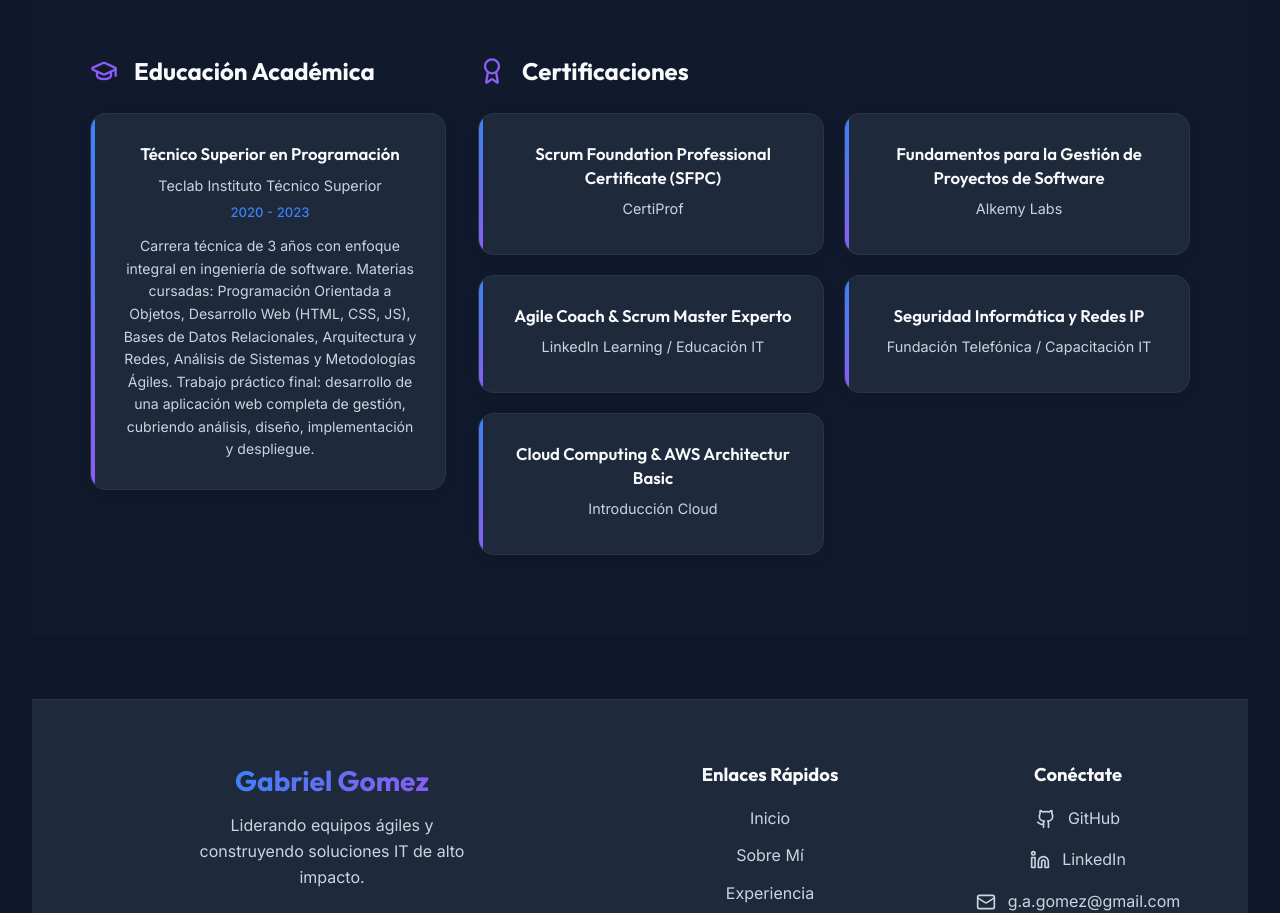
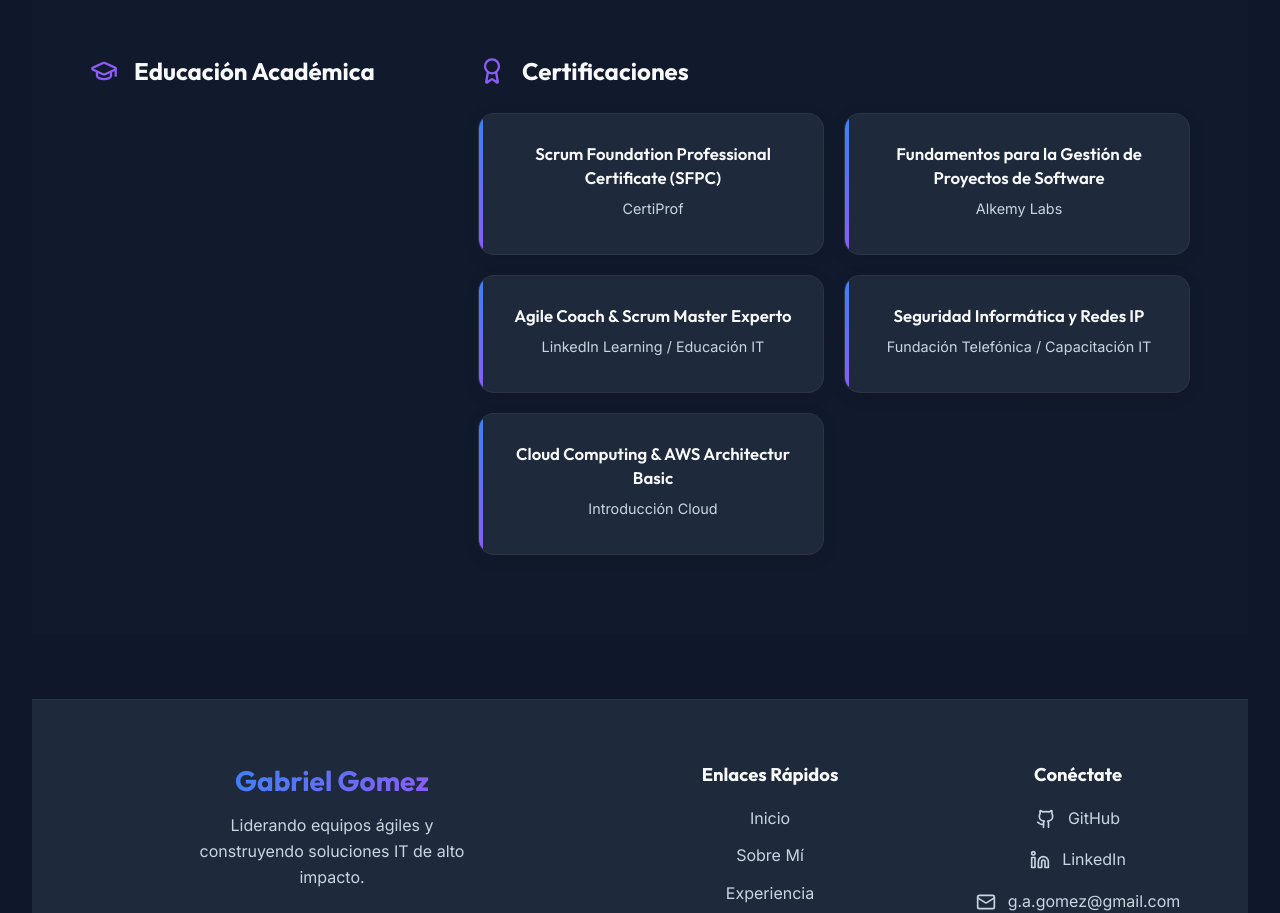
Before and after one commit to gabrielgagz/gabrielgagz.github.io, a React (Vite) app: page / in a window 1280 px wide. Shown: the part 4377-5290 px from the top of the page. Built offline with nearby package versions, Linux system fonts and the light colour scheme.

Commit message:
Remove Teclab education entry

```diff
--- a/src/components/Education.jsx
+++ b/src/components/Education.jsx
@@ -16,14 +16,6 @@ const Education = () => {
                             <h3>Educación Académica</h3>
                         </div>
 
-                        <div className="edu-card">
-                            <h4 className="edu-title">Técnico Superior en Programación</h4>
-                            <p className="edu-institution">Teclab Instituto Técnico Superior</p>
-                            <p className="edu-date">2020 - 2023</p>
-                            <p style={{ fontSize: '0.88rem', color: 'var(--text-secondary)', marginTop: '0.75rem', lineHeight: '1.6' }}>
-                                Carrera técnica de 3 años con enfoque integral en ingeniería de software. Materias cursadas: Programación Orientada a Objetos, Desarrollo Web (HTML, CSS, JS), Bases de Datos Relacionales, Arquitectura y Redes, Análisis de Sistemas y Metodologías Ágiles. Trabajo práctico final: desarrollo de una aplicación web completa de gestión, cubriendo análisis, diseño, implementación y despliegue.
-                            </p>
-                        </div>
                     </div>
 
                     <div className="cert-section">
```
